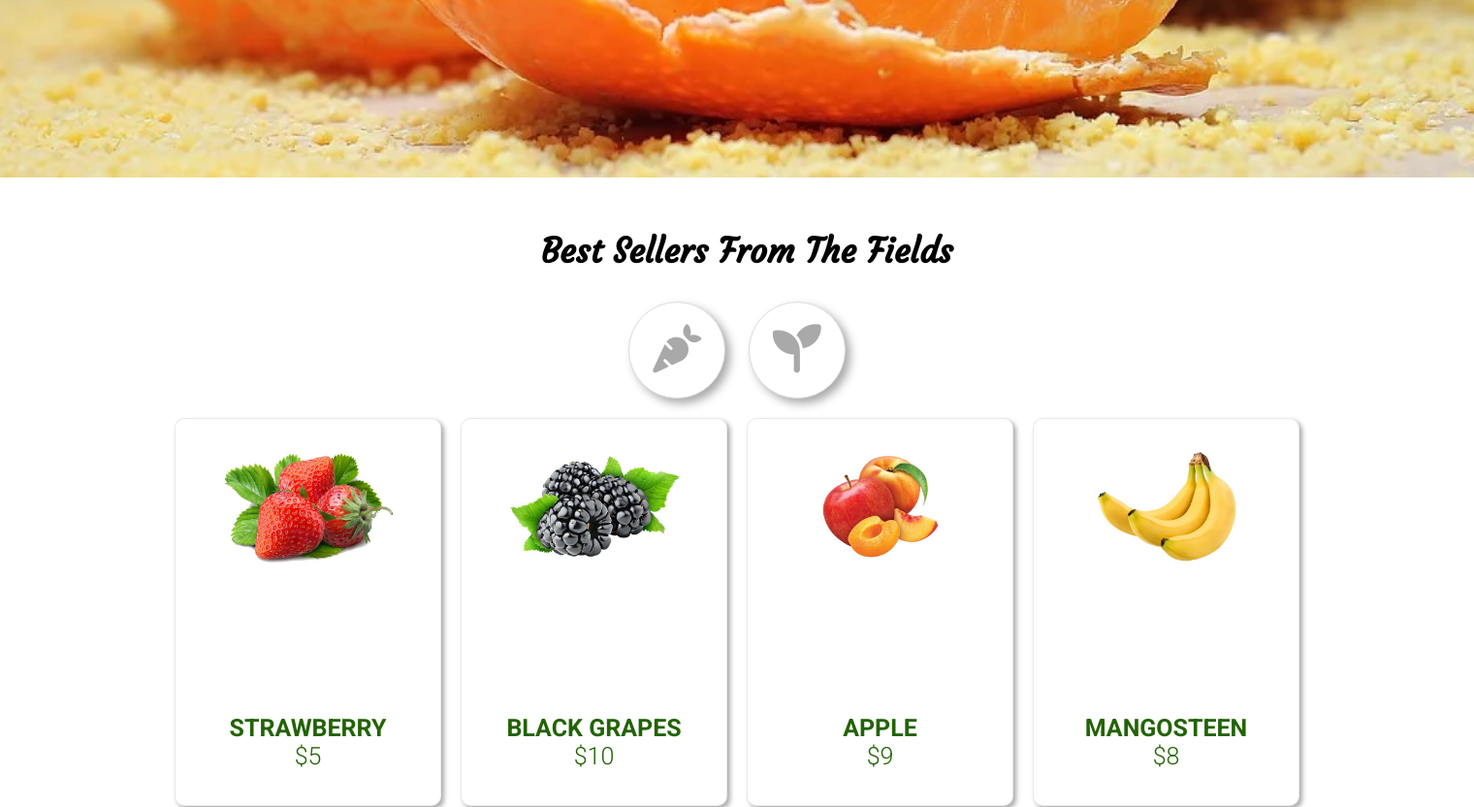
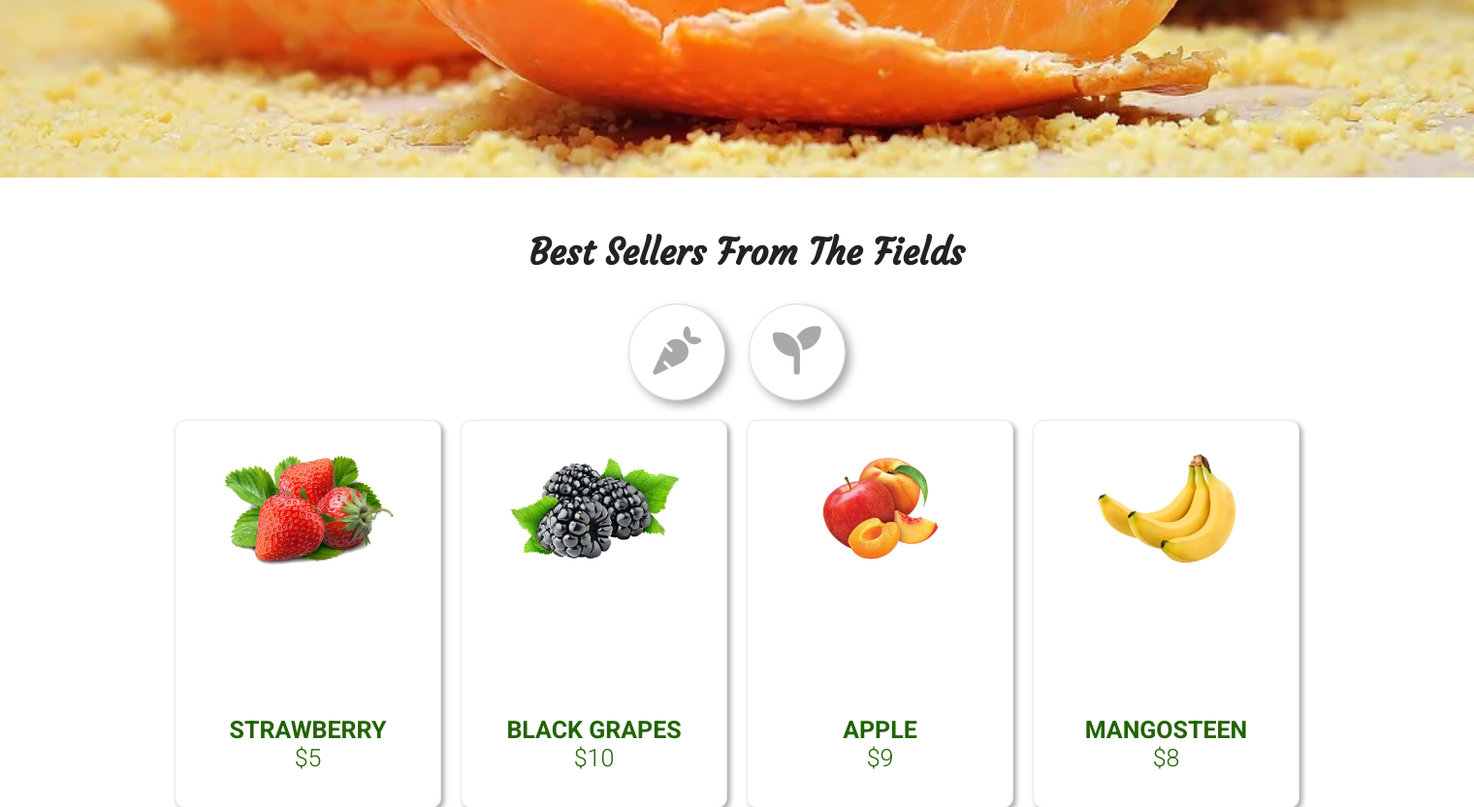
Before and after one commit to ttduong95/TEAM_03_TH2110E, a PHP site: page / in a window 1520 px wide. Shown: the part 851-1683 px from the top of the page at 97% size. Run offline with PHP 8.4, Linux system fonts and the light colour scheme; some libraries are stand-ins or nearby versions; some web fonts are replaced.

Commit message:
up code new

```diff
--- a/BTNHOM.html
+++ b/BTNHOM.html
@@ -62,7 +62,7 @@
 <section class="main section1">
     <article>
         <div class="container1">
-            <p class="tieude">Best Sellers From The Fields</p>
+            <p class="tieude"><a href="https://duongtt.herokuapp.com/shoppingcenter.html">Best Sellers From The Fields</a> </p>
             <div class="tab">
                 <button type="button" onclick="back()"><i class="fas fa-carrot"></i></button>
                 <button type="button" onclick="add()"><i class="fas fa-seedling"></i></button>
--- a/CSS/CSSnhom.css
+++ b/CSS/CSSnhom.css
@@ -189,7 +189,10 @@ nav{
 .container1 .tieude{
     text-align: center;
     padding-bottom: 30px;
-    font-size: 35px;
+
+}
+.tieude a{
+    font-size: 37px;
     font-weight: 800;
     font-family: 'Courgette', cursive;
 }
```
